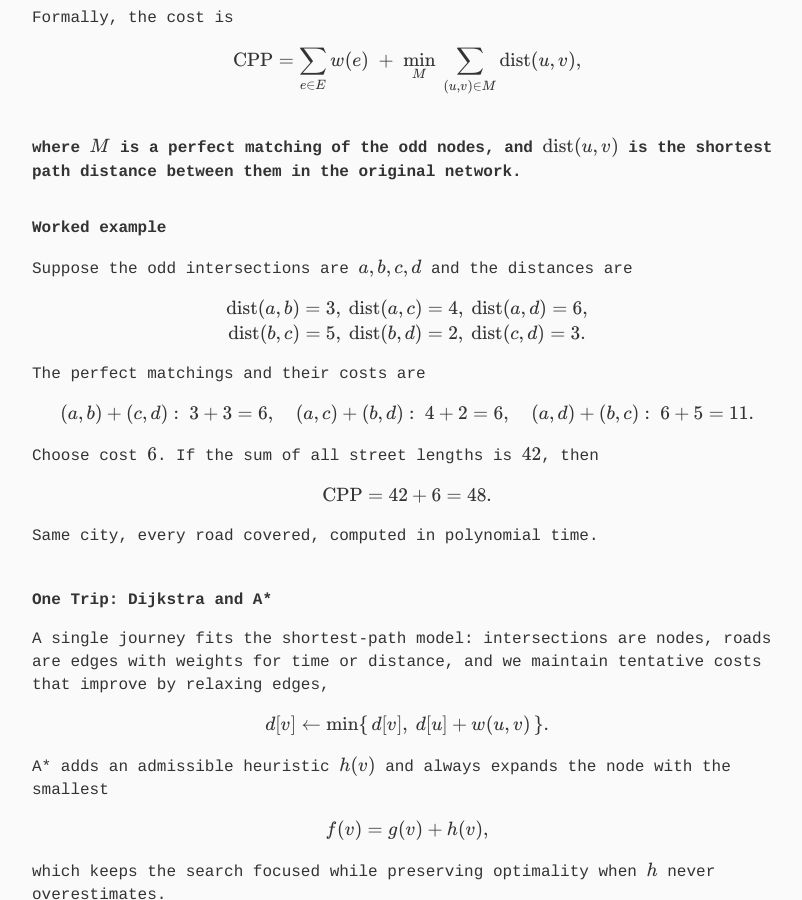
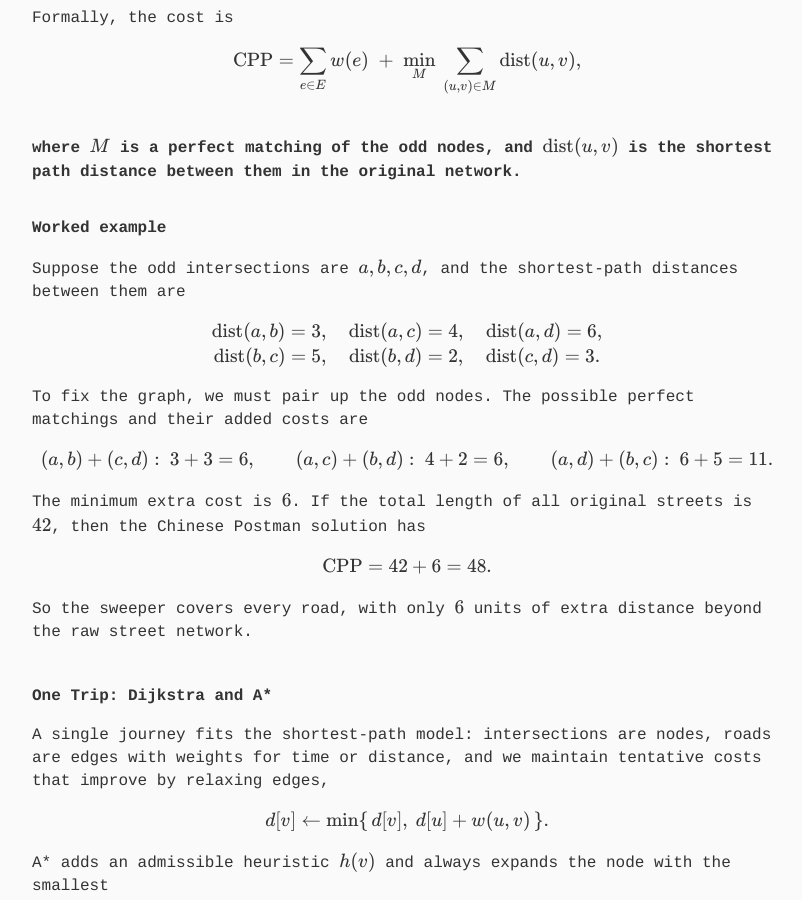
Before and after one commit to gcol33/blog, a Jekyll site: the page built from _posts/2025-09-12-the-map-always-knows.md, in a window 1280 px wide and 900 px high, scrolled down 1061 px. Shown: the whole window, without its empty margins (233-1035 px from the left). Built offline with Jekyll 4.4.1, drawn with Linux system fonts in a browser that asks for light colours.

Commit message:
update blog post

```diff
--- a/_posts/2025-09-12-the-map-always-knows.md
+++ b/_posts/2025-09-12-the-map-always-knows.md
@@ -26,28 +26,28 @@ where $M$ is a perfect matching of the odd nodes, and $\operatorname{dist}(u,v)$
 
 ### Worked example
 
-Suppose the odd intersections are $a,b,c,d$ and the distances are
+Suppose the odd intersections are $a,b,c,d$, and the shortest-path distances between them are
 
 $$
-\operatorname{dist}(a,b)=3,\ \operatorname{dist}(a,c)=4,\ \operatorname{dist}(a,d)=6,\\
-\operatorname{dist}(b,c)=5,\ \operatorname{dist}(b,d)=2,\ \operatorname{dist}(c,d)=3.
+\operatorname{dist}(a,b)=3,\quad \operatorname{dist}(a,c)=4,\quad \operatorname{dist}(a,d)=6, \\
+\operatorname{dist}(b,c)=5,\quad \operatorname{dist}(b,d)=2,\quad \operatorname{dist}(c,d)=3.
 $$
 
-The perfect matchings and their costs are
+To fix the graph, we must pair up the odd nodes. The possible perfect matchings and their added costs are
 
 $$
-(a,b)+(c,d):\ 3+3=6,\quad
-(a,c)+(b,d):\ 4+2=6,\quad
+(a,b)+(c,d):\ 3+3=6, \qquad
+(a,c)+(b,d):\ 4+2=6, \qquad
 (a,d)+(b,c):\ 6+5=11.
 $$
 
-Choose cost $6$. If the sum of all street lengths is $42$, then
+The minimum extra cost is $6$. If the total length of all original streets is $42$, then the Chinese Postman solution has
 
 $$
-\text{CPP}=42+6=48.
+\text{CPP} = 42 + 6 = 48.
 $$
 
-Same city, every road covered, computed in polynomial time.
+So the sweeper covers every road, with only $6$ units of extra distance beyond the raw street network.
 
 ## One Trip: Dijkstra and A*
 
```
